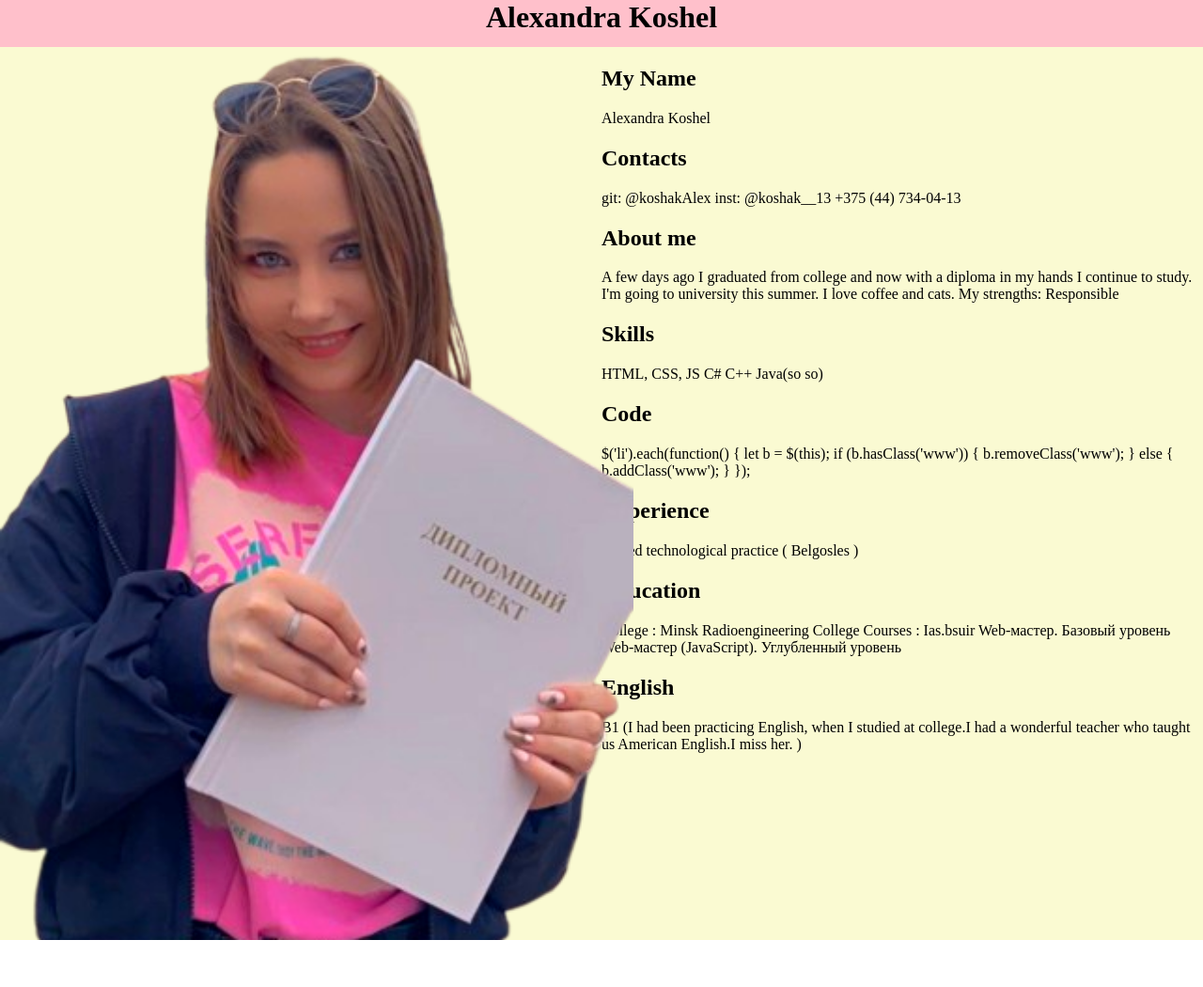
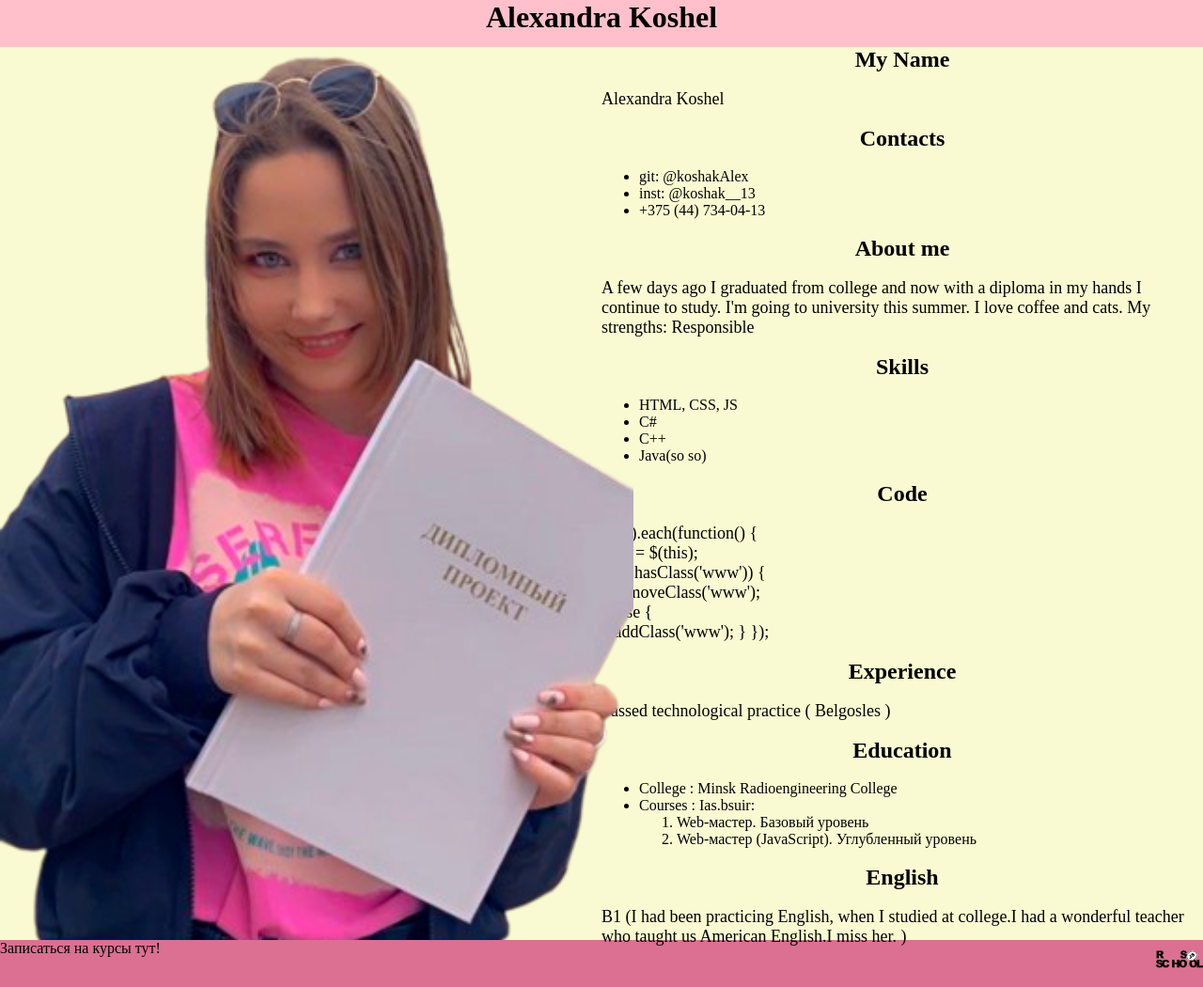
Before and after one commit to koshakAlex/rsschool-cv, a plain HTML site: page index.html in a window 1280 px wide. Shown: the whole page at 94% size. Before the commit the page ends 1004 px from the top, so only its background shows below. Drawn offline with Linux system fonts and the light colour scheme.

Commit message:
docs: update info

```diff
--- a/index.html
+++ b/index.html
@@ -8,16 +8,20 @@
  <body>
 <div class="content">
   <h1>Alexandra Koshel</h1>
-  <div class="right">
+<div class="right">
   <div id="myname">
     <h2>My Name</h2>
     <p>Alexandra Koshel</p>
-</div>
+  </div>
   <div id="contacts">
     <h2>Contacts</h2>
-    <p>git: @koshakAlex
-        inst: @koshak__13
-        +375 (44) 734-04-13</p>
+    <p>
+        <ul>
+            <li>git: @koshakAlex</li>
+            <li>inst: @koshak__13</li>
+            <li>+375 (44) 734-04-13</li>
+        </ul>
+    </p>
   </div>
   <div id="aboutme">
     <h2>About me</h2>
@@ -28,18 +32,22 @@
   </div>
   <div id="skills">
     <h2>Skills</h2>
-    <p>HTML, CSS, JS
-        C#
-        C++
-        Java(so so)</p>
+    <p>
+        <ul>
+            <li>HTML, CSS, JS</li>
+            <li>C#</li>
+            <li>C++</li>
+            <li> Java(so so)</li>
+        </ul>
+    </p>
   </div>
   <div id="code">
     <h2>Code</h2>
-    <p>$('li').each(function() {
-        let b = $(this);
-        if (b.hasClass('www')) {
-            b.removeClass('www');
-        } else {
+    <p>$('li').each(function() { <br>
+        let b = $(this);<br>
+        if (b.hasClass('www')) {<br>
+            b.removeClass('www');<br>
+        } else {<br>
             b.addClass('www');
         }
     });</p>
@@ -50,19 +58,29 @@
   </div>
   <div id="education">
     <h2>Education</h2>
-    <p>Сollege : Minsk Radioengineering College
-        Courses : Ias.bsuir
-        Web-мастер. Базовый уровень
-        Web-мастер (JavaScript). Углубленный уровень</p>
+    <p>
+        <ul>
+            <li>Сollege : Minsk Radioengineering College</li>
+            <li>Courses : Ias.bsuir:</li>
+            <ol>
+            <li>Web-мастер. Базовый уровень</li>
+            <li> Web-мастер (JavaScript). Углубленный уровень</li>
+            </ol>
+        </ul>
+    </p>
   </div>
   <div id="english">
     <h2>English</h2>
     <p>B1 (I had been practicing English, when I studied at college.I had a wonderful teacher who taught us American English.I miss her. )</p>
   </div>
-  </div>
+</div>
   <div class="left">
-    <img src="2.png" alt="">
+    <img class="me" src="2.png" alt="Фотография">
   </div>
 </div>
+<footer>
+    <a href="https://rs.school/js/">Записаться на курсы тут!</a>
+    <img class="logo" src="3.svg" alt="логотип">
+</footer>
  </body>
 </html>
--- a/style.css
+++ b/style.css
@@ -23,8 +23,34 @@ body{
     height: 950px;
     float: right;
     background-color: lightgoldenrodyellow;
+
 }
-img{
+.me{
     padding: 0%;
     height: 100%;
 }
+
+.logo{
+width: 50px;
+height: 40px;
+float: right;
+}
+
+footer{
+    width: 100%;
+    height: 50px;
+    background-color: palevioletred;
+}
+a{
+    color: #000;
+    text-decoration: none;
+    font-family: 'Times New Roman', Times, serif;
+}
+h2{
+    text-align: center;
+    margin: 0;
+}
+p{
+    font-size: large;
+    font-family: 'Times New Roman', Times, serif;
+}
```
Also changed, not shown: 3.svg (added).
